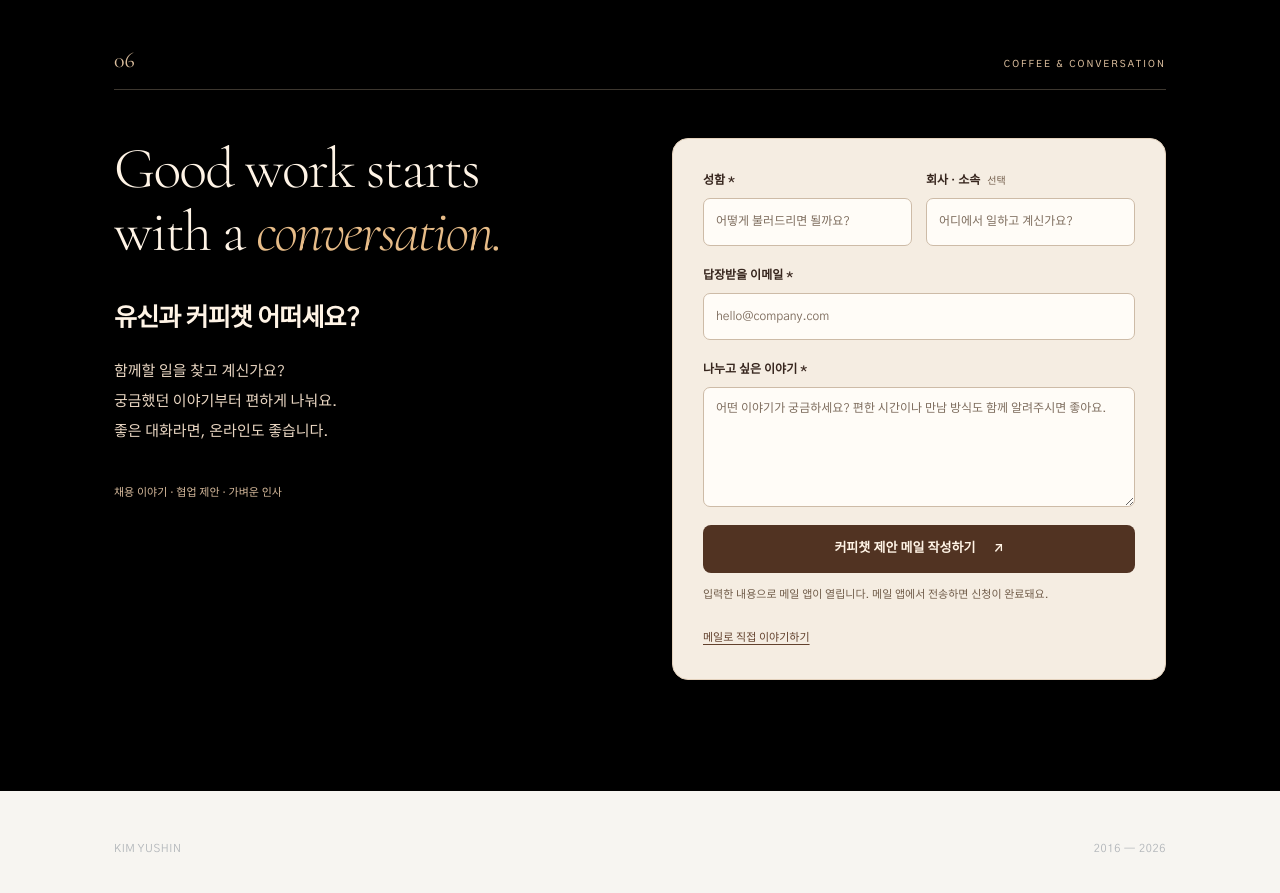
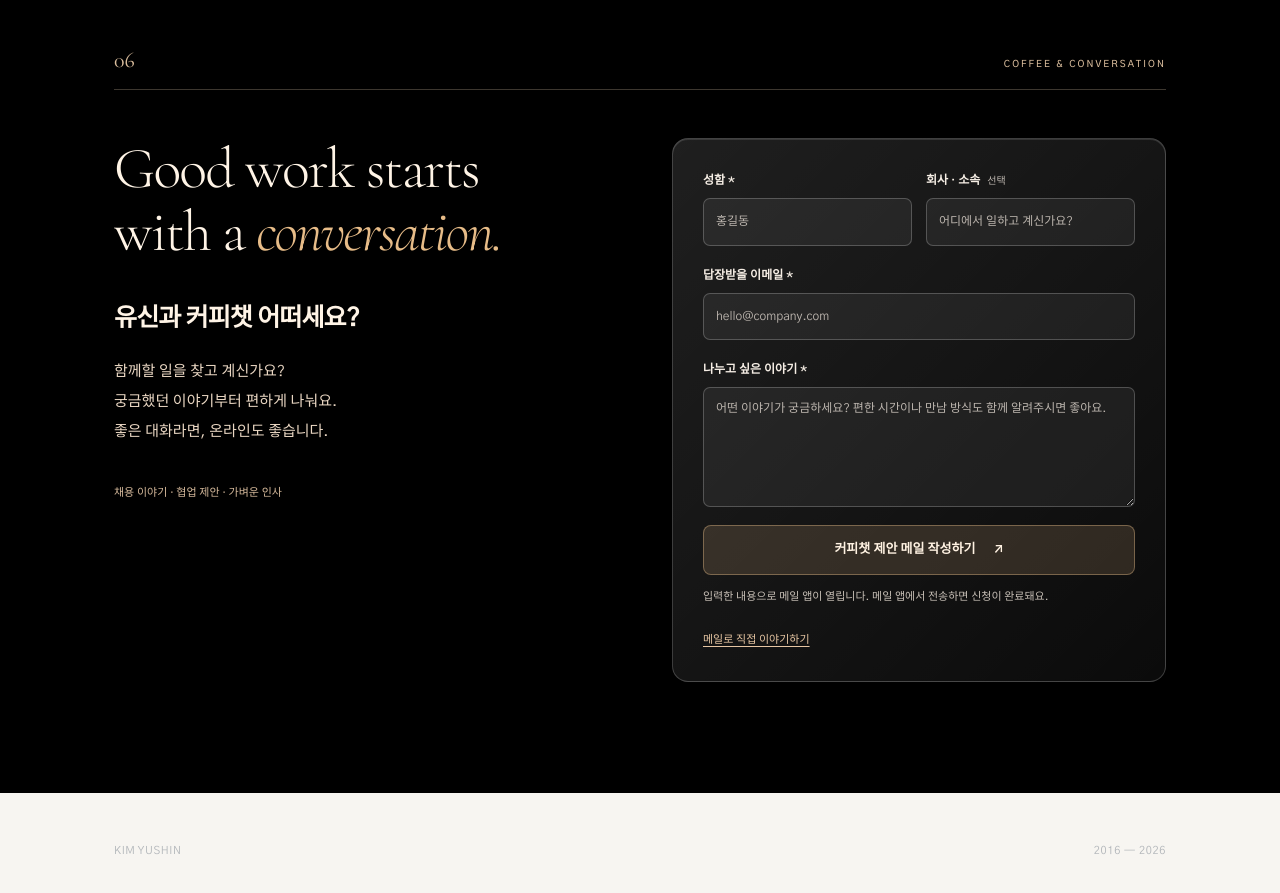
Before and after one commit to yusin846-debug/career_skills, a website: page portfolio/index.html in a window 1280 px wide. Shown: the part 10360-11253 px from the top of the page. Drawn offline with nearby package versions, Linux system fonts and the light colour scheme.

Commit message:
Apply dark glass styling to coffee form and simplify name placeholder

```diff
--- a/portfolio/index.html
+++ b/portfolio/index.html
@@ -405,6 +405,18 @@
 .idx a:hover { color:#111; }
 .idx a.on { color:#125a63; }
 .idx a.on .n { font-weight:700; }
+
+
+/* Translucent coffee form on black */
+.coffee-form { color:#f6eee5; background:linear-gradient(135deg,rgba(255,255,255,.12),rgba(255,255,255,.045)); border:1px solid rgba(255,255,255,.20); box-shadow:inset 0 1px 0 rgba(255,255,255,.12),0 18px 50px rgba(0,0,0,.25); backdrop-filter:blur(20px); -webkit-backdrop-filter:blur(20px); }
+.coffee-form label small { color:#bcb5ae; }
+.coffee-form input,.coffee-form textarea { color:#fff7ef; background:rgba(255,255,255,.06); border-color:rgba(255,255,255,.22); color-scheme:dark; }
+.coffee-form input::placeholder,.coffee-form textarea::placeholder { color:#bcb5ae; }
+.coffee-form .coffee-help { color:#c7bfb6; }
+.coffee-direct { color:#e7c6a3; }
+.coffee-direct:hover { color:#fff7ef; }
+.coffee-submit { background:rgba(231,188,136,.16); color:#fff2e2; border:1px solid rgba(231,188,136,.40); }
+.coffee-submit:hover { background:rgba(231,188,136,.25); color:#fff; }
 
 </style>
 
@@ -842,7 +854,7 @@
     </div>
     <form id="coffeeForm" class="coffee-form">
       <div class="coffee-fields">
-        <label>성함 <span aria-hidden="true">*</span><input name="name" autocomplete="name" required maxlength="80" placeholder="어떻게 불러드리면 될까요?"></label>
+        <label>성함 <span aria-hidden="true">*</span><input name="name" autocomplete="name" required maxlength="80" placeholder="홍길동"></label>
         <label>회사 · 소속 <small>선택</small><input name="company" autocomplete="organization" maxlength="120" placeholder="어디에서 일하고 계신가요?"></label>
       </div>
       <label>답장받을 이메일 <span aria-hidden="true">*</span><input name="email" type="email" autocomplete="email" required maxlength="254" placeholder="hello@company.com"></label>
```
